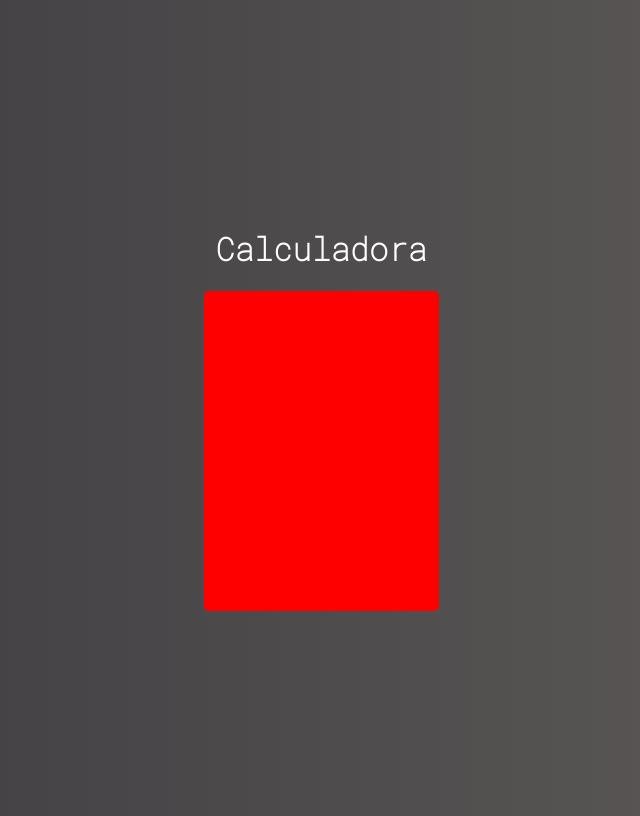
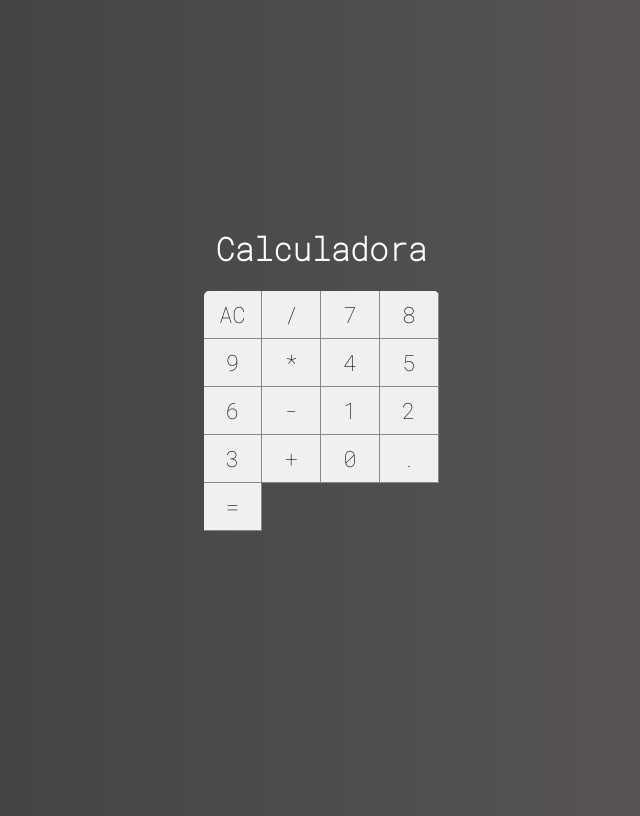
Before and after one commit to igorcosta110/projeto-calculadora, a React (Create React App) app: page / in a window 1280 px wide. Shown: the whole page, without its empty margins (319-959 px from the left). Built offline with nearby package versions, Linux system fonts and the light colour scheme.

Commit message:
created button component

```diff
--- /dev/null
+++ b/src/components/Button.css
@@ -0,0 +1,14 @@
+:root {
+    --bg-button: #f0f0f0;
+    --border-button: solid 1px #888;
+}
+
+.button {
+    font-size: 1.4em;
+    background: var(--bg-button);
+    border: none;
+    border-right: var(--border-button);
+    border-bottom: var(--border-button);
+    outline: none;
+
+}
--- /dev/null
+++ b/src/components/Button.jsx
@@ -0,0 +1,5 @@
+import React from 'react'
+import './Button.css'
+
+export default props =>
+    <button className='button'>{props.label}</button>
--- a/src/main/Calculator.css
+++ b/src/main/Calculator.css
@@ -3,5 +3,7 @@
     width: 235px;
     border-radius: 5px;
     overflow: hidden;
-    background: red;
+    display: grid;
+    grid-template-columns: repeat(4, 25%);
+    grid-template-rows: 48px 48px 48px 48px 48px;
 }
--- a/src/main/Calculator.jsx
+++ b/src/main/Calculator.jsx
@@ -1,11 +1,29 @@
 import React, { Component }  from "react"
 import './Calculator.css'
+
+import Button from '../components/Button'
 
 export default class Calculator extends Component {
     render(){
         return (
             <div className="calculator">
-
+                <Button label="AC"/>
+                <Button label="/"/>
+                <Button label="7"/>
+                <Button label="8"/>
+                <Button label="9"/>
+                <Button label="*"/>
+                <Button label="4"/>
+                <Button label="5"/>
+                <Button label="6"/>
+                <Button label="-"/>
+                <Button label="1"/>
+                <Button label="2"/>
+                <Button label="3"/>
+                <Button label="+"/>
+                <Button label="0"/>
+                <Button label="."/>
+                <Button label="="/>
             </div>
         )
     }
```
